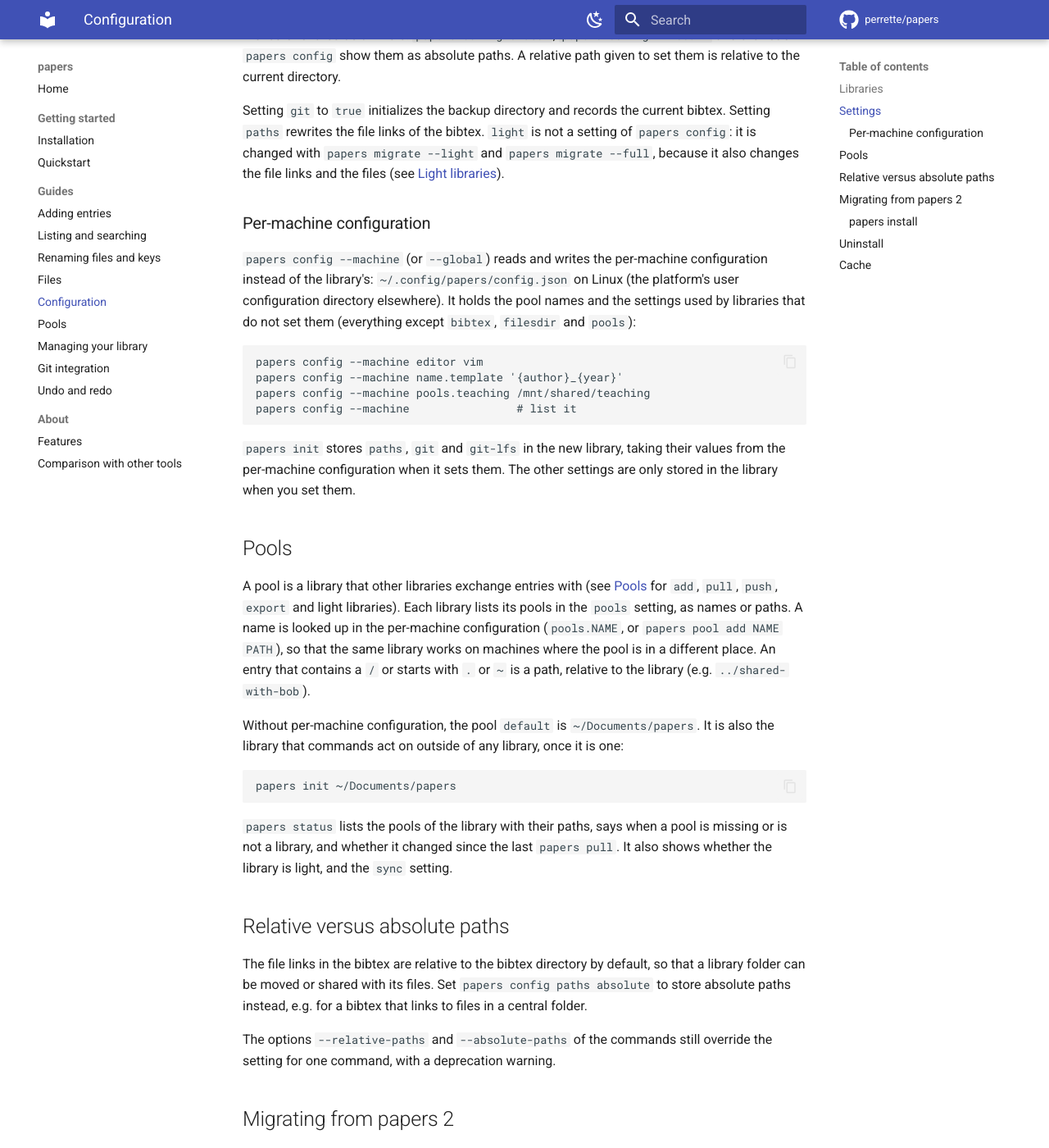
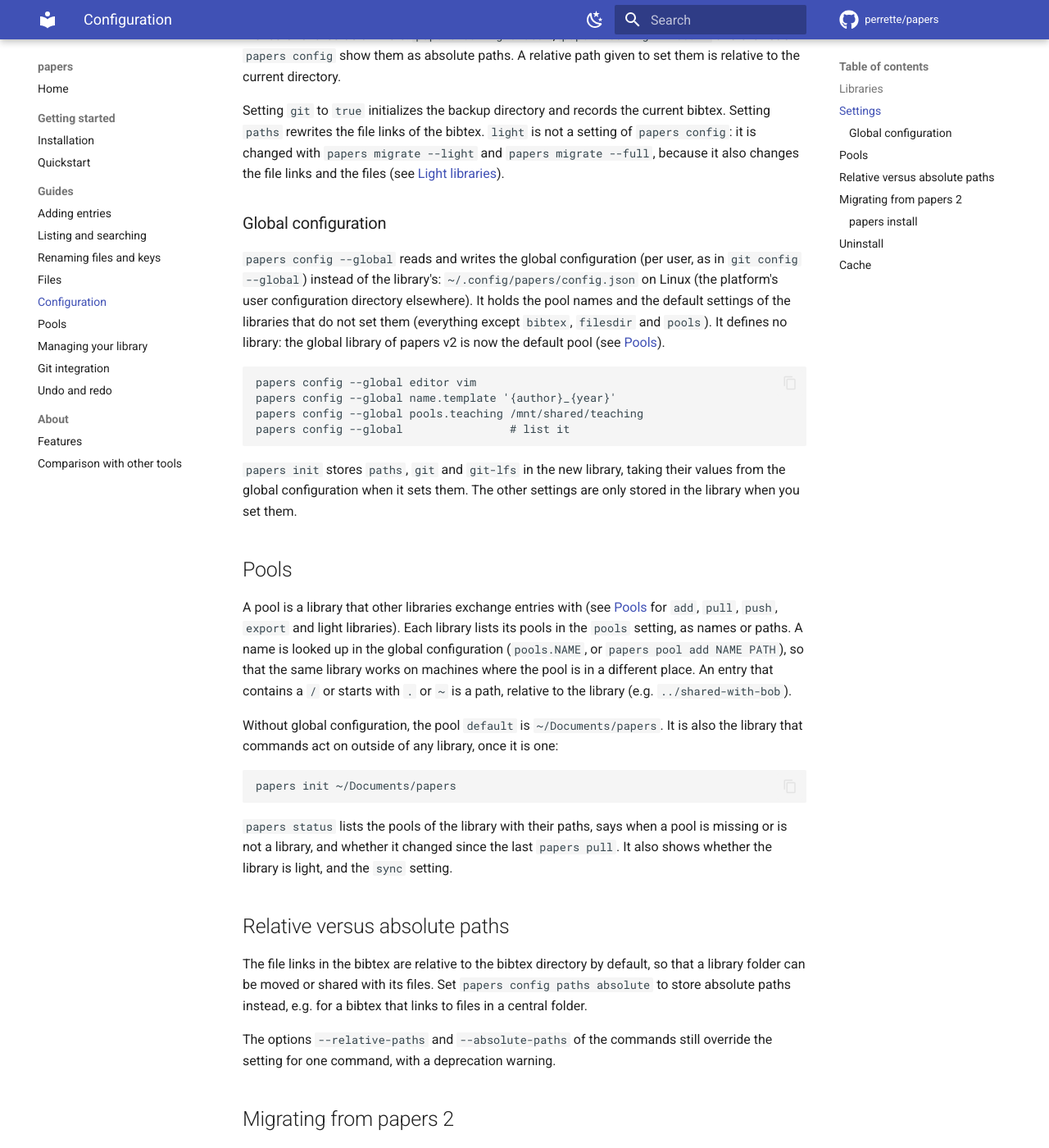
Before and after one commit to perrette/papers, an MkDocs documentation site: the page built from docs/configuration.md, in a window 1280 px wide and 1400 px high, scrolled down 2447 px. Shown: the whole window at 82% size. Built offline with MkDocs 1.6.1 and Material for MkDocs 9.7.7, drawn with Linux system fonts in a browser that asks for light colours; comment, search, counter and statistics services are not loaded; some of the changed text lies outside the part shown.

Commit message:
config --global replaces config --machine; init and restore help
The configuration in ~/.config/papers/config.json is per user, as in
git config --global: it is now called the global configuration in help
texts, messages, status, config listings (source "global") and the docs.
--machine existed on the v3 branch only and is dropped. Giving a
library-only setting with --global says that the global library of v2
is now the default pool; the install --global warning points to
papers init DIR and papers pool add default DIR.

The help of init says that it asks no questions. The help texts of
restore, undo and redo describe the git and git-lfs settings instead of
--git / --git-lfs.

````diff
--- a/docs/configuration.md
+++ b/docs/configuration.md
@@ -12,7 +12,7 @@ $> papers init
 papers library: /home/perrette/projects/sealevel
 version 3.0.0
 * configuration file: .papersconfig.json
-* per-machine config: /home/perrette/.config/papers/config.json (none)
+* global config:      /home/perrette/.config/papers/config.json (none)
 * cache directory:    /home/perrette/.cache/papers
 * backup (git):       True
 * backup files (git-lfs): False
@@ -69,9 +69,9 @@ papers config pools default ../shared  # settings with several values
 ```
 
 Each setting comes from the library configuration if it sets it, otherwise
-from the per-machine configuration, otherwise from its built-in default.
+from the global configuration, otherwise from its built-in default.
 `papers config` without argument shows the source of each setting as
-`(library)`, `(machine)` or `(default)`.
+`(library)`, `(global)` or `(default)`.
 
 | Setting | Values |
 |---|---|
@@ -104,23 +104,25 @@ is not a setting of `papers config`: it is changed with
 changes the file links and the files (see
 [Light libraries](pools.md#light-libraries)).
 
-### Per-machine configuration
+### Global configuration
 
-`papers config --machine` (or `--global`) reads and writes the per-machine
-configuration instead of the library's: `~/.config/papers/config.json` on
-Linux (the platform's user configuration directory elsewhere). It holds the
-pool names and the settings used by libraries that do not set them
-(everything except `bibtex`, `filesdir` and `pools`):
+`papers config --global` reads and writes the global configuration (per
+user, as in `git config --global`) instead of the library's:
+`~/.config/papers/config.json` on Linux (the platform's user configuration
+directory elsewhere). It holds the pool names and the default settings of
+the libraries that do not set them (everything except `bibtex`, `filesdir`
+and `pools`). It defines no library: the global library of papers v2 is now
+the default pool (see [Pools](pools.md)).
 
 ```
-papers config --machine editor vim
-papers config --machine name.template '{author}_{year}'
-papers config --machine pools.teaching /mnt/shared/teaching
-papers config --machine                # list it
+papers config --global editor vim
+papers config --global name.template '{author}_{year}'
+papers config --global pools.teaching /mnt/shared/teaching
+papers config --global                # list it
 ```
 
 `papers init` stores `paths`, `git` and `git-lfs` in the new library, taking
-their values from the per-machine configuration when it sets them. The other
+their values from the global configuration when it sets them. The other
 settings are only stored in the library when you set them.
 
 ## Pools
@@ -129,13 +131,13 @@ A pool is a library that other libraries exchange entries with (see
 [Pools](pools.md) for `add`, `pull`, `push`, `export` and light
 libraries). Each library
 lists its pools in the `pools` setting, as names or paths. A name is looked
-up in the per-machine configuration (`pools.NAME`, or `papers pool add NAME
+up in the global configuration (`pools.NAME`, or `papers pool add NAME
 PATH`), so that the same library
 works on machines where the pool is in a different place. An entry that
 contains a `/` or starts with `.` or `~` is a path, relative to the library
 (e.g. `../shared-with-bob`).
 
-Without per-machine configuration, the pool `default` is
+Without global configuration, the pool `default` is
 `~/Documents/papers`. It is also the library that commands act on outside of
 any library, once it is one:
 
@@ -166,7 +168,7 @@ override the setting for one command, with a deprecation warning.
   Linux) defined a library for the whole user account. `papers migrate`
   writes its settings to a library configuration next to its bibtex (if
   there is none yet), registers the directory of that bibtex as the
-  `default` pool in the per-machine configuration (unless another default
+  `default` pool in the global configuration (unless another default
   pool is set there), and renames the old file to `papersconfig.json.v2.bak`.
   The bibtex, files and backup stay where they are. File links stay
   absolute, as they were, unless `--relative` is passed. Running
@@ -186,7 +188,8 @@ with an error.
 ### `papers install`
 
 `papers install` is a deprecated alias of `papers init` that asks for the
-bibtex, the files directory and git (`-y/--yes` accepts the defaults; `--no-prompt` and `--force` are its deprecated forms). On
+bibtex, the files directory and git (`-y/--yes` accepts the defaults;
+`--no-prompt` and `--force` are its deprecated forms). On
 an existing library it updates the library configuration, as in version 2,
 with a deprecation warning: use `papers config` instead (`--edit` and
 `--reset` keep working). `papers install --global` writes the library
@@ -203,7 +206,7 @@ papers uninstall
 removes the library configuration and reports what it leaves behind (the
 bibtex file, the files directory, and the backup directory if any). Pass
 `--remove-backup` to also remove the backup directory. It never removes the
-per-machine configuration. From outside of any library it does not remove
+global configuration. From outside of any library it does not remove
 the default pool's configuration: run `papers -C DIR uninstall` for that.
 
 `papers uninstall --recursive` is deprecated and ignored (there is no global
````
Also changed, not shown: design/v3.md (+7 -7 lines), docs/files.md (+1 -1 lines), docs/pools.md (+5 -5 lines), 12 other files.
